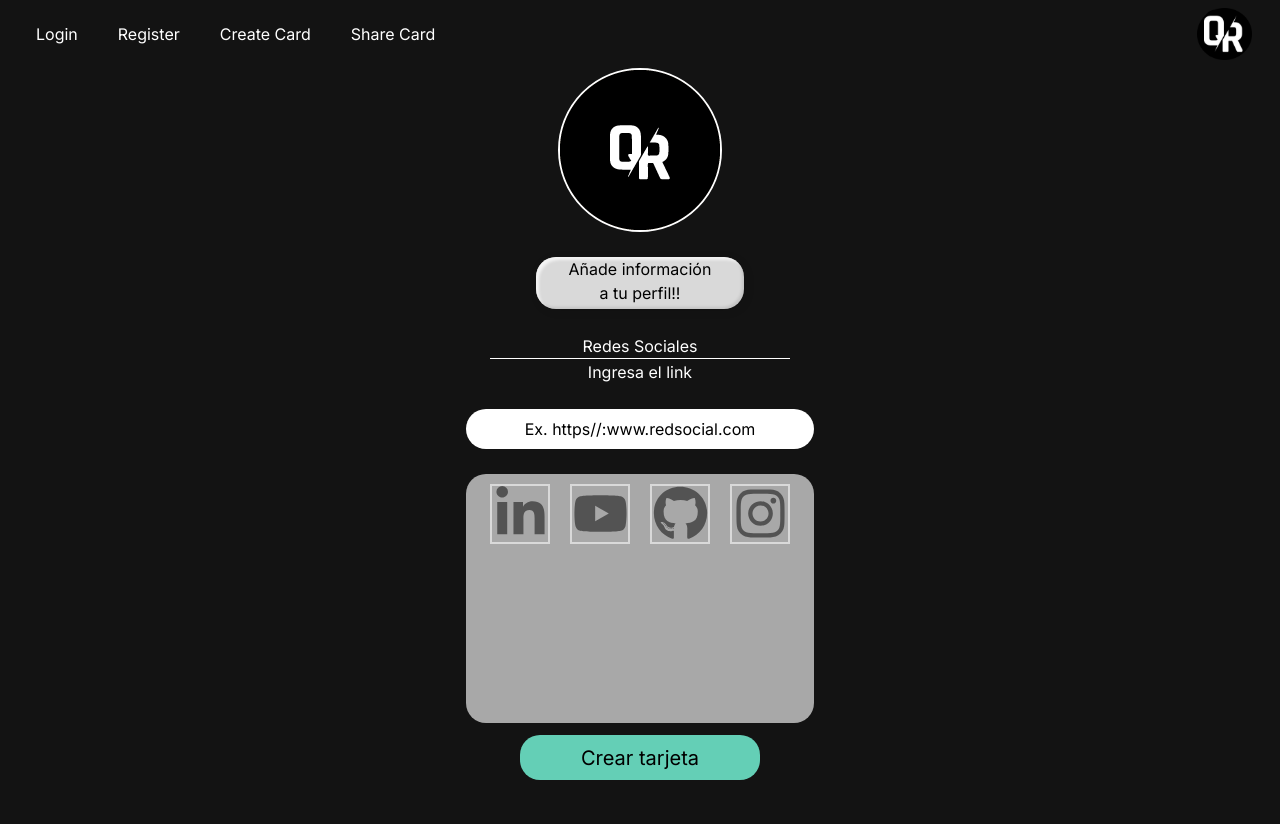
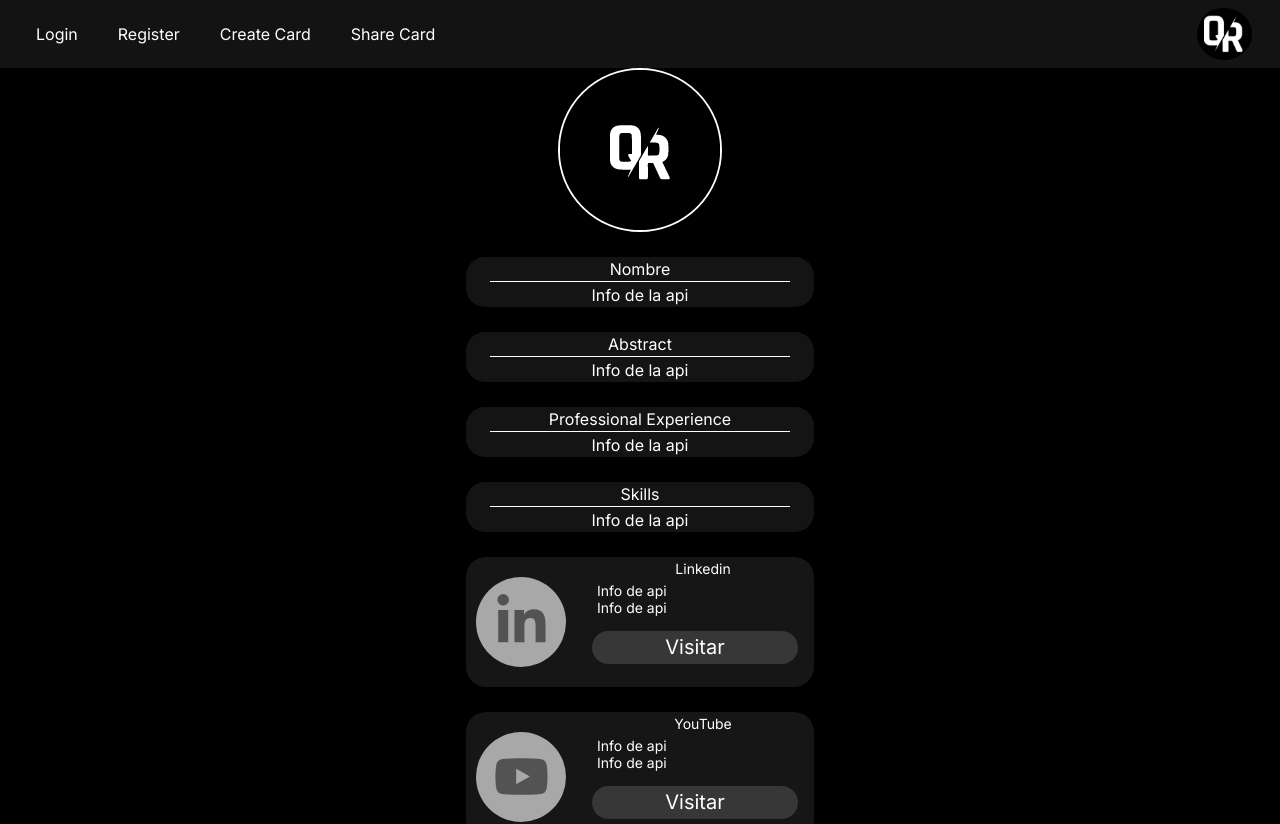
Before and after one commit to oicrruf/presskit-web, a React (Vite) app: page / in a window 1280 px wide. Shown: the top 824 px of the page. Built offline with nearby package versions, Linux system fonts and the light colour scheme.

Commit message:
Presskit-card ADDED

```diff
--- a/src/App.jsx
+++ b/src/App.jsx
@@ -1,11 +1,13 @@
 import DefaultNavbar from './components/NavBar'
 import CreateCardGeneral from './pages/CreateCardGeneral'
+import Presskit from './pages/Presskit'
 import Sns from './pages/Sns'
+
 function App () {
   return (
     <div>
       <DefaultNavbar />
-      <Sns />
+      <Presskit/>
       {/* <CreateCardGeneral /> */}
     </div>
   )
--- a/src/components/NavBar.jsx
+++ b/src/components/NavBar.jsx
@@ -21,6 +21,7 @@ export default function DefaultNavbar () {
         <a href='#' className='p-5'>
           Share Card
         </a>
+
       </div>
       <div className='md:hidden flex align-middle justify-center p-1'>
         <BiMenu onClick={(e) => setToggle(!toggle)} className='text-white text-6xl cursor-pointer' />
--- /dev/null
+++ b/src/components/PresskitComponents/InfoBox.css
@@ -0,0 +1,12 @@
+.InfoBox{
+    display: flex;
+    flex-direction: column;
+    align-items: center;
+    border-radius: 19px;
+    background-color: rgba(217, 217, 217, .09);
+    color: white;
+    font-family: Inter, Tahoma;
+    margin: 12.5px 0 12.5px 0;
+    min-width: 348px;
+    max-width: 500px;
+}
--- /dev/null
+++ b/src/components/PresskitComponents/InfoBox.jsx
@@ -0,0 +1,17 @@
+import React from 'react'
+import './InfoBox.css'
+
+
+const InfoBox = ({titulo, descripcion}) => {
+  return (
+    <div className='InfoBox'>
+    <h2>{titulo}</h2>
+    <svg className='SvgLine'>
+    <line x1={0} y1={0} x2={1000} y2={0} strokeWidth={2} stroke="white"></line>
+    </svg>
+    <h2>{descripcion}</h2>
+  </div>
+  )
+}
+
+export default InfoBox
--- /dev/null
+++ b/src/components/PresskitComponents/SocialBox.css
@@ -0,0 +1,19 @@
+.container{
+    display: flex;
+    flex-direction: column;
+    flex-wrap: wrap;
+    margin: 12.5px 0 12.5px 0;
+}
+
+.InfoUsario{
+    margin: 5px 5px 15px 5px;
+}
+.Icon2{
+    color: rgba(0, 0, 0, .5);
+    width: 55px;
+    height: 55px;
+}
+ .IconBox{
+    border-radius: 50%;
+    place-items: center;
+}
--- /dev/null
+++ b/src/components/PresskitComponents/SocialBox.jsx
@@ -0,0 +1,32 @@
+import React from 'react'
+import './SocialBox.css'
+import { FontAwesomeIcon } from '@fortawesome/react-fontawesome'
+import { faLinkedinIn } from '@fortawesome/free-brands-svg-icons'
+
+const SocialBox = ({Icon,Red, Nombre, Apodo}) => {
+
+  return (
+    <section className='bg-[#D9D9D9]/[.1] rounded-[20px] w-[348px] h-[130px] container'>
+
+        <div className='IconBox bg-grey-medium w-[90px] h-[90px]'>
+            <FontAwesomeIcon icon={Icon} className='Icon2'/>
+        </div>
+
+        <section>
+            <h2 className='text-white text-sm/[17px] text-center SnsNameText'>{Red}</h2>
+            <div className='InfoUsario'>
+            <h2 className='text-white text-sm/[17px]'>{Nombre}</h2>
+            <h2 className='text-white text-sm/[17px]'>{Apodo}</h2>
+            </div>
+            <div>
+            <button className='bg-[#FFFFFF]/[.14] w-[206px] h-[33px] rounded-[20px] text-xl mb-5 text-white text-sm/[17px]'
+            onClick = {'sayHello'}/* {() => alert.alert('Simple Button press')} */>Visitar</button>
+            </div>
+        </section>
+
+    </section>
+
+  )
+}
+
+export default SocialBox
--- a/src/index.css
+++ b/src/index.css
@@ -4,4 +4,5 @@
 
 * {
     font-family: Inter, Tahoma;
+
 }
--- /dev/null
+++ b/src/pages/Presskit.jsx
@@ -0,0 +1,73 @@
+import React from 'react'
+import '../styles/Presskit.css'
+import photo from '../assets/Logo_160x160.png'
+
+import { faLinkedinIn } from '@fortawesome/free-brands-svg-icons'
+import { faYoutube} from '@fortawesome/free-brands-svg-icons'
+import { faGithub } from '@fortawesome/free-brands-svg-icons'
+import { faInstagram } from '@fortawesome/free-brands-svg-icons'
+import InfoBox from '../components/PresskitComponents/InfoBox'
+import SocialBox from '../components/PresskitComponents/SocialBOX'
+
+const Presskit = () => {
+
+return (
+    <div className=' flex flex-col items-center maincontainer'>
+      <div className='photo'>
+        <img src={photo} alt='upload photo'/>
+      </div>
+
+  <InfoBox
+  titulo = 'Nombre'
+  descripcion = 'Info de la api'
+  />
+  <InfoBox
+  titulo = 'Abstract'
+  descripcion = 'Info de la api'
+  />
+  <InfoBox
+  titulo = 'Professional Experience'
+  descripcion = 'Info de la api'
+  />
+  <InfoBox
+  titulo = 'Skills'
+  descripcion = 'Info de la api'
+  />
+
+  <SocialBox
+  Icon = {faLinkedinIn}
+  Red = 'Linkedin'
+  Nombre = 'Info de api'
+  Apodo = 'Info de api'
+  />
+  <SocialBox
+  Icon = {faYoutube}
+  Red = 'YouTube'
+  Nombre = 'Info de api'
+  Apodo = 'Info de api'
+  />
+  <SocialBox
+  Icon = {faGithub}
+  Red = 'Github'
+  Nombre = 'Info de api'
+  Apodo = 'Info de api'
+  />
+  <SocialBox
+  Icon = {faInstagram}
+  Red = 'Instagram'
+  Nombre = 'Info de api'
+  Apodo = 'Info de api'
+  />
+
+      <div>
+        <button className='bg-green w-[240px] h-[45px] rounded-[20px] text-xl mb-5 text-black'
+        onClick = {'sayHello'}/* {() => alert.alert('Simple Button press')} */>Descargar Tarjeta</button>
+      </div>
+
+    </div>
+
+
+  )
+}
+
+export default Presskit
--- a/src/pages/Sns.jsx
+++ b/src/pages/Sns.jsx
@@ -17,16 +17,18 @@ const Sns = () => {
       <div className='Logo'>
         <img src={logo} alt='upload photo'/>
       </div>
+
       <section className='TxtBox'>
         <h2>Añade información </h2>
         <h2>a tu perfil!!</h2>
       </section>
-      <div className='SnsTextIntructions'>
-        <h2>Redes Sociales</h2>
+
+      <div className='InfoBox'>
+        <h2>Nombre</h2>
         <svg className='SvgLine'>
         <line x1={0} y1={0} x2={1000} y2={0} strokeWidth={2} stroke="white"></line>
         </svg>
-        <h2>Ingresa el link</h2>
+        <h2>Puesto de trabajo</h2>
       </div>
 
       <div>
@@ -52,7 +54,8 @@ const Sns = () => {
       <div>
 
 
-        <button className='bg-green w-[240px] h-[45px] rounded-[20px] text-xl mb-5 text-black'>Crear tarjeta</button>
+        <button className='bg-green w-[240px] h-[45px] rounded-[20px] text-xl mb-5 text-black'
+        onClick = {sayHello}/* {() => alert.alert('Simple Button press')} */>Crear tarjeta</button>
       </div>
 
 
--- /dev/null
+++ b/src/styles/Presskit.css
@@ -0,0 +1,19 @@
+*{
+    font-size: 16px;
+}
+
+.maincontainer{
+    background-color: black;
+}
+.photo {
+    display: grid;
+    place-items: center;
+    border: white solid 2px;
+    border-radius: 100px;
+    background-color: blanchedalmond;
+    margin: 0 0 12.5px 0;
+    }
+
+.SvgLine{
+    align-self: center;
+}
--- a/src/styles/Sns.css
+++ b/src/styles/Sns.css
@@ -71,7 +71,7 @@
     margin: 10px 10px 10px 10px;
     width: 60px;
     height: 60px;
-    border: #D9D9D9 solid 2px;
+    /* border: #D9D9D9 solid 2px; */
     /* margin: 0 10px;
     border-radius: 50%;
     box-sizing: border-box;
```
